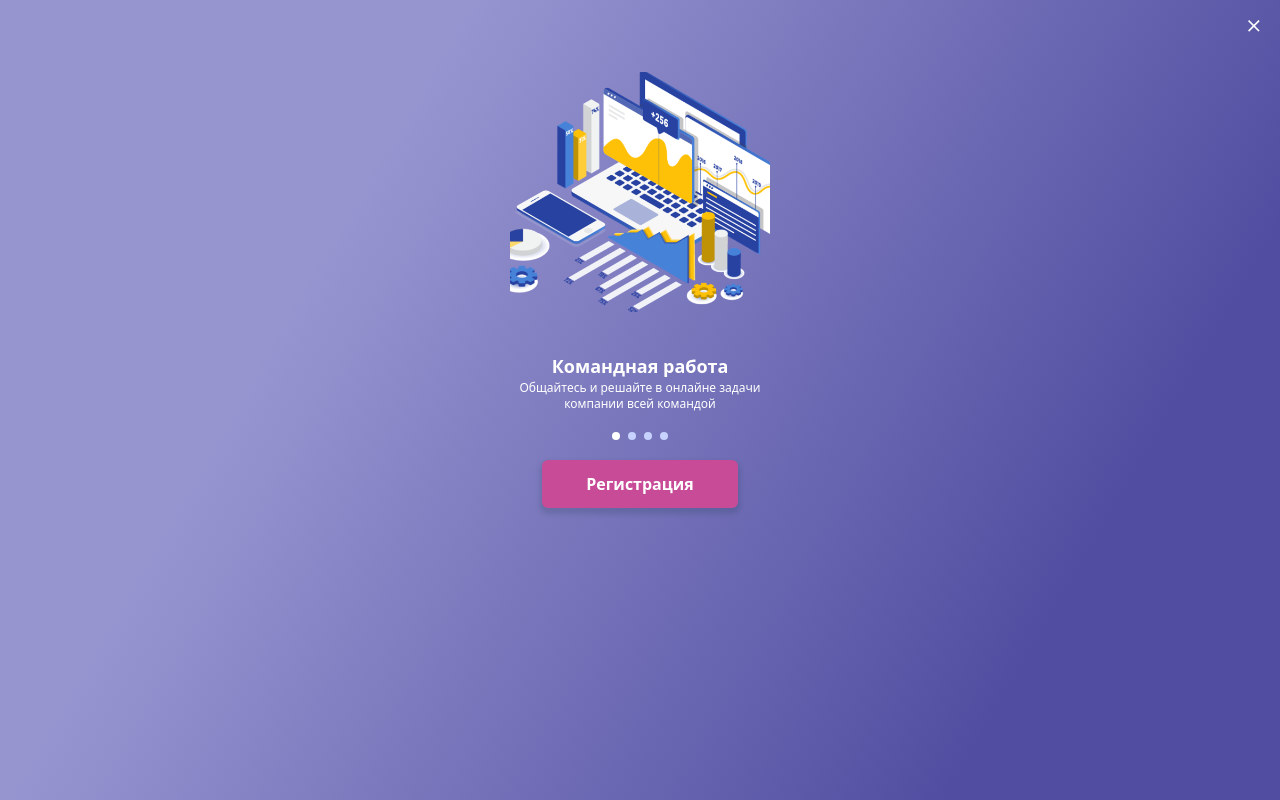
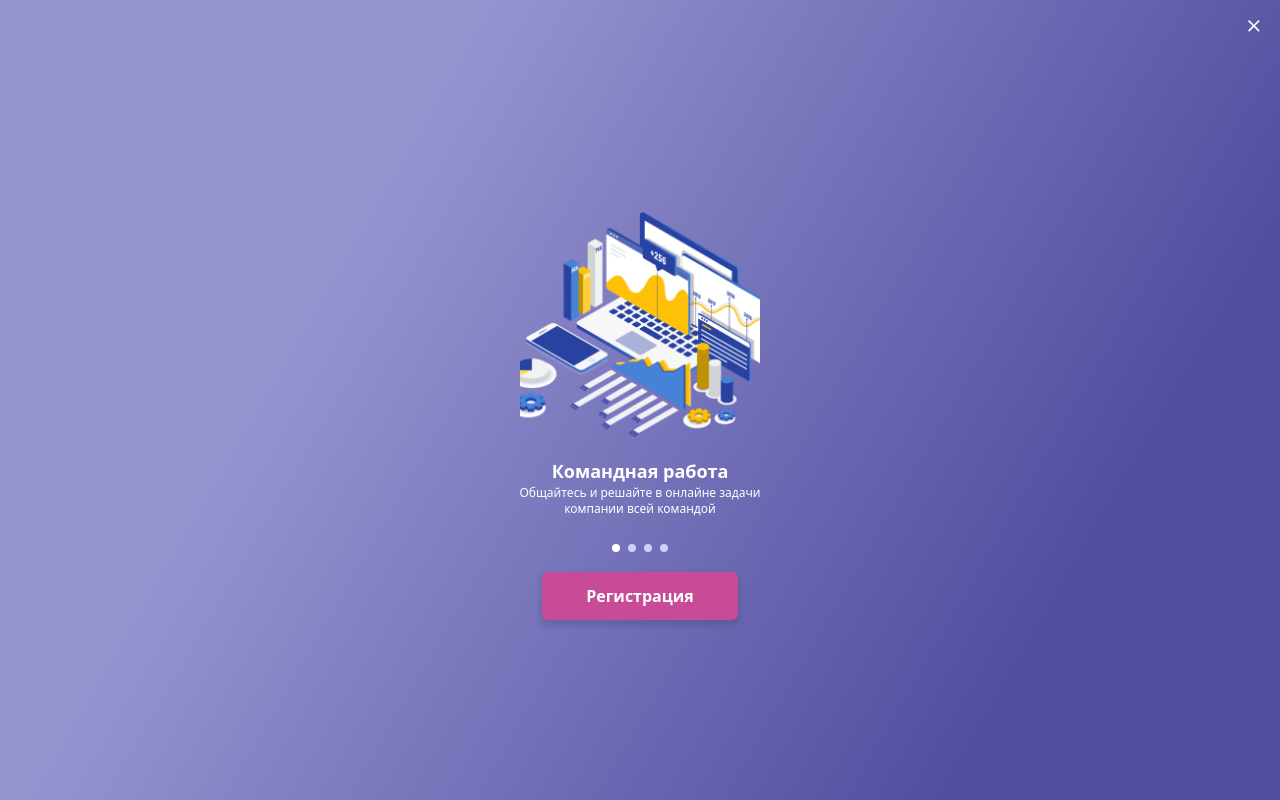
Before and after one commit to ArtyomBagautdinov/agbis-test, a Vue app: page /details in a window 1280 px wide. Built offline with nearby package versions, Linux system fonts and the light colour scheme.

Commit message:
задание 1 завершено

```diff
--- a/src/assets/tailwind.css
+++ b/src/assets/tailwind.css
@@ -25,9 +25,11 @@
 }
 
 .slider-item-img {
-    padding: 20px;
-    min-width:300px;
-    max-width:300px;
-    max-height:280px;
+    padding-left: 40px;
+    padding-right: 40px;
+    padding-top: 40px;
+    min-width:320px;
+    max-width:320px;
+    max-height:320px;
 
 }
--- a/src/components/SliderItem.vue
+++ /dev/null
@@ -1,20 +0,0 @@
-<template>
-  <div class="flex flex-col items-center justify-evently">
-      <img class="object-cover slider-item-img" :src="itemObject.imgSrc" alt="detailsImg">
-      <div class="mt-5 flex flex-col items-center">
-          <h2 class="text-lg text-white font-extrabold w-11/12 text-center">{{itemObject.title}}</h2>
-          <p class="text-xs text-white font-medium text-center w-11/12">{{itemObject.paragraph}}</p>
-      </div>
-  </div>
-</template>
-
-<script>
-export default {
-    props : {
-        itemObject : {
-            type: Object,
-            required: true
-        }
-    },
-}
-</script>
--- a/src/views/Details.vue
+++ b/src/views/Details.vue
@@ -1,14 +1,16 @@
 <template>
-   <div class="details-gradient h-screen">
-      <div class="flex flex-row justify-end p-5">
+   <div>
+     <div class="flex w-full flex-row justify-end p-5 absolute">
          <router-link to="/login">
-            <img class="pointer w-3 h-3" src="@/assets/icons/icon-close.png" alt="icon">
+            <img class="pointer w-3 h-3" src="@/assets/icons/icon-close.svg" alt="icon">
          </router-link>
       </div>
-      <div class="mx-auto container">
-         <div class="flex flex-col justify-center items-center">
-            <slider :items="sliderItems"/>
-            <button class="mt-5 py-3 px-11 registration-button-gradient text-white mb-2 font-bold rounded-md focus:outline-none shadow-custom">Регистрация</button>
+      <div class="details-gradient h-screen flex flex-col justify-center">
+         <div class="mx-auto container">
+            <div class="flex flex-col justify-center items-center">
+               <slider :items="sliderItems"/>
+               <button class="mt-5 py-3 px-11 registration-button-gradient text-white mb-2 font-bold rounded-md focus:outline-none shadow-custom">Регистрация</button>
+            </div>
          </div>
       </div>
    </div>
--- a/tailwind.config.js
+++ b/tailwind.config.js
@@ -461,7 +461,7 @@ module.exports = {
       min: 'min-content',
       max: 'max-content',
       prose: '65ch',
-      slider: '300px',
+      slider: '320px',
       ...breakpoints(theme('screens')),
     }),
     minHeight: {
```
Also changed, not shown: src/assets/icons/icon-close.png (deleted), src/assets/icons/icon-close.svg (added).
